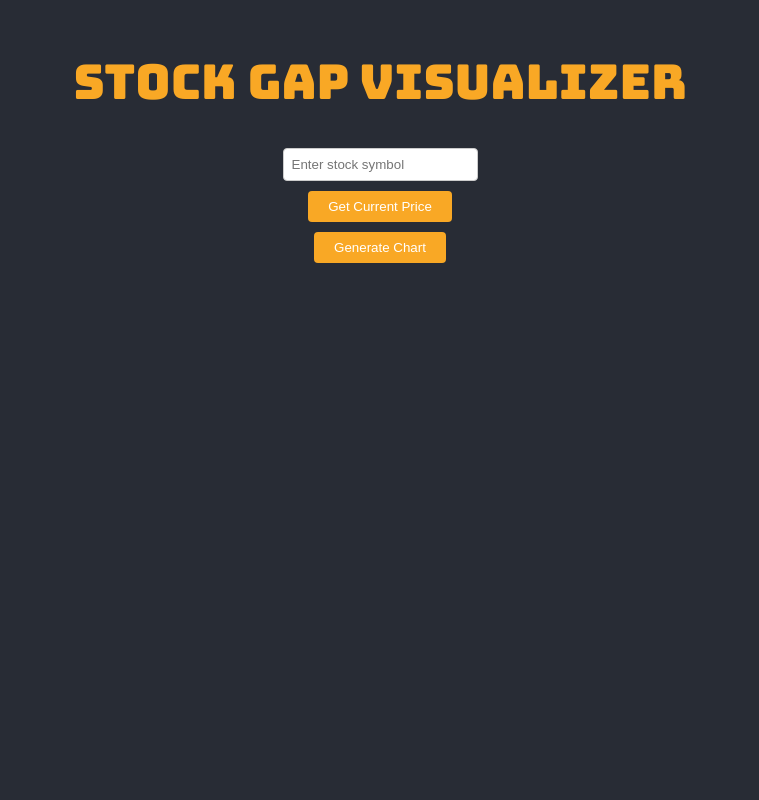
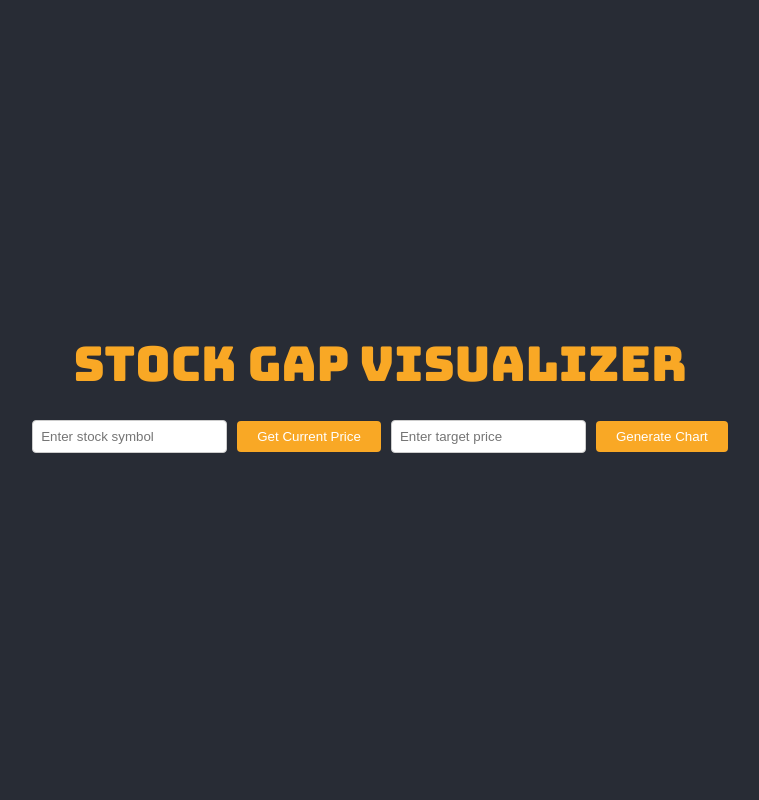
Before and after one commit to Portfolio-Pursuit/StockGapVisualizer, a Flask app: page / in a window 1280 px wide. Shown: the whole page, without its empty margins (260-1019 px from the left). Run offline with Flask 3, Linux system fonts and the light colour scheme.

Commit message:
Add price tracking and fix some UI
- adds price tracking feature entry
- fixes some UI weirdness from current price shifting graph

```diff
--- a/app.py
+++ b/app.py
@@ -16,6 +16,28 @@ def get_current_price():
     current_price = stock_info.history(period="1d")["Close"][0]
     return jsonify({"current_price": current_price})
 
+def generate_chart(symbol):
+    stock_info = yf.Ticker(symbol)
+    data = stock_info.history(period="max")
+
+    if not data.empty:
+        data['Gap'] = data['Open'] - data['Close'].shift(1)
+
+        chart = go.Figure(data=[go.Candlestick(x=data.index,
+                                                open=data['Open'],
+                                                high=data['High'],
+                                                low=data['Low'],
+                                                close=data['Close'])])
+        chart.add_trace(go.Scatter(x=data.index, y=data['Gap'], mode='lines', name='Gap'))
+        return chart.to_html()
+
+    return ""
+
+def check_target_price(current_price, target_price):
+    if current_price >= target_price:
+        print(f"Target price of ${target_price} reached!\nCurrent price: ${current_price}")
+        # You could also send an email or notification here if desired
+
 @app.route('/', methods=['POST', 'GET'])
 def chart():
     symbol = ""
@@ -23,22 +45,16 @@ def chart():
 
     if request.method == 'POST':
         symbol = request.form['symbol']
+        target_price = request.form.get('target_price')
 
         stock_info = yf.Ticker(symbol)
         current_price = stock_info.history(period="1d")["Close"][0]
-        historical_data = stock_info.history(period="max")
 
-        if not historical_data.empty:
-            data = historical_data
-            data['Gap'] = data['Open'] - data['Close'].shift(1)
+        if target_price and target_price != "":
+            target_price = float(target_price)
+            check_target_price(current_price, target_price)
 
-            chart = go.Figure(data=[go.Candlestick(x=data.index,
-                                                    open=data['Open'],
-                                                    high=data['High'],
-                                                    low=data['Low'],
-                                                    close=data['Close'])])
-            chart.add_trace(go.Scatter(x=data.index, y=data['Gap'], mode='lines', name='Gap'))
-            chart_html = chart.to_html()
+        chart_html = generate_chart(symbol)
 
     return render_template('index.html', symbol=symbol, chart_html=chart_html)
 
--- a/templates/index.html
+++ b/templates/index.html
@@ -6,19 +6,31 @@
     <title>Stock Gap Visualizer</title>
     <style>
         body {
-            background-color: #282c35; /* Dark background color */
-            color: #ffffff; /* Light text color */
+            background-color: #282c35;
+            color: #ffffff;
             text-align: center;
-            font-family: 'Roboto', sans-serif; /* Google Font */
+            font-family: 'Roboto', sans-serif;
+            display: flex;
+            flex-direction: column;
+            align-items: center;
+            justify-content: center;
+            height: 100vh;
+            margin: 0;
         }
         .title-container {
-            margin-top: 50px;
-            font-family: 'Bungee', cursive; /* Google Font */
+            font-family: 'Bungee', cursive;
             font-size: 48px;
-            color: #f9a825; /* Bright yellow color */
+            color: #f9a825;
+            margin-bottom: 20px;
         }
         .search-container {
-            margin-top: 30px;
+            display: flex;
+            flex-direction: column;
+            align-items: center;
+        }
+        .input-container {
+            display: flex;
+            align-items: center;
         }
         .search-bar {
             padding: 8px;
@@ -29,16 +41,23 @@
         .search-button {
             padding: 8px 20px;
             margin: 5px;
-            background-color: #f9a825; /* Bright yellow color */
+            background-color: #f9a825;
             border: none;
-            color: #ffffff; /* Light text color */
+            color: #ffffff;
             border-radius: 4px;
             cursor: pointer;
         }
+        .alert {
+            font-size: 18px;
+            color: #e57373;
+            margin-top: 10px;
+        }
     </style>
-    <link href="https://fonts.googleapis.com/css2?family=Bungee&display=swap" rel="stylesheet"> <!-- Google Font - Bungee -->
-    <link href="https://fonts.googleapis.com/css2?family=Roboto:wght@400&display=swap" rel="stylesheet"> <!-- Google Font - Roboto -->
+    <link href="https://fonts.googleapis.com/css2?family=Bungee&display=swap" rel="stylesheet">
+    <link href="https://fonts.googleapis.com/css2?family=Roboto:wght@400&display=swap" rel="stylesheet">
     <script>
+        let targetPrice = null;
+
         function getCurrentPrice() {
             var symbol = document.getElementById("symbol").value;
 
@@ -46,8 +65,18 @@
                 .then(response => response.json())
                 .then(data => {
                     document.getElementById("current_price").innerText = `Current Price: $${data.current_price}`;
+                    targetPrice = parseFloat(document.getElementById("target_price").value);
+                    checkTargetPrice(data.current_price);
                 })
                 .catch(error => console.error('Error:', error));
+        }
+
+        function checkTargetPrice(currentPrice) {
+            if (targetPrice !== null && !isNaN(targetPrice) && currentPrice >= targetPrice) {
+                document.getElementById("alert_message").innerText = `Alert: Price reached $${targetPrice}!`;
+            } else {
+                document.getElementById("alert_message").innerText = "";
+            }
         }
     </script>
 </head>
@@ -55,11 +84,14 @@
     <div class="title-container">Stock Gap Visualizer</div>
     <div class="search-container">
         <form action="/" method="post">
-            <input type="text" class="search-bar" id="symbol" name="symbol" placeholder="Enter stock symbol" value="{{ symbol }}" required>
-            <br>
-            <button type="button" class="search-button" onclick="getCurrentPrice()">Get Current Price</button>
-            <div id="current_price"></div> <!-- Display the current price here -->
-            <button type="submit" class="search-button">Generate Chart</button>
+            <div class="input-container">
+                <input type="text" class="search-bar" id="symbol" name="symbol" placeholder="Enter stock symbol" value="{{ symbol }}" required>
+                <button type="button" class="search-button" onclick="getCurrentPrice()">Get Current Price</button>
+                <input type="number" class="search-bar" id="target_price" name="target_price" placeholder="Enter target price">
+                <button type="submit" class="search-button">Generate Chart</button>
+            </div>
+            <div id="current_price"></div>
+            <div class="alert" id="alert_message"></div>
         </form>
     </div>
     <div>
```
